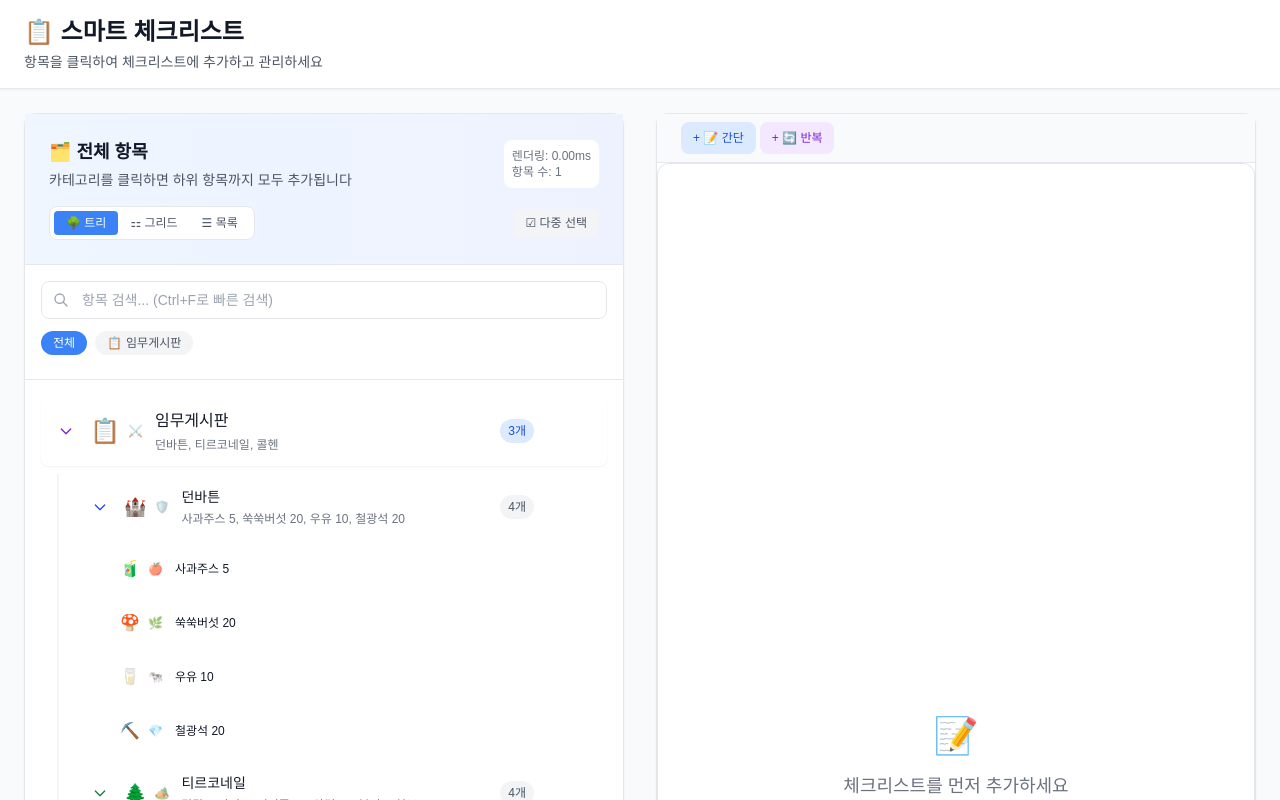
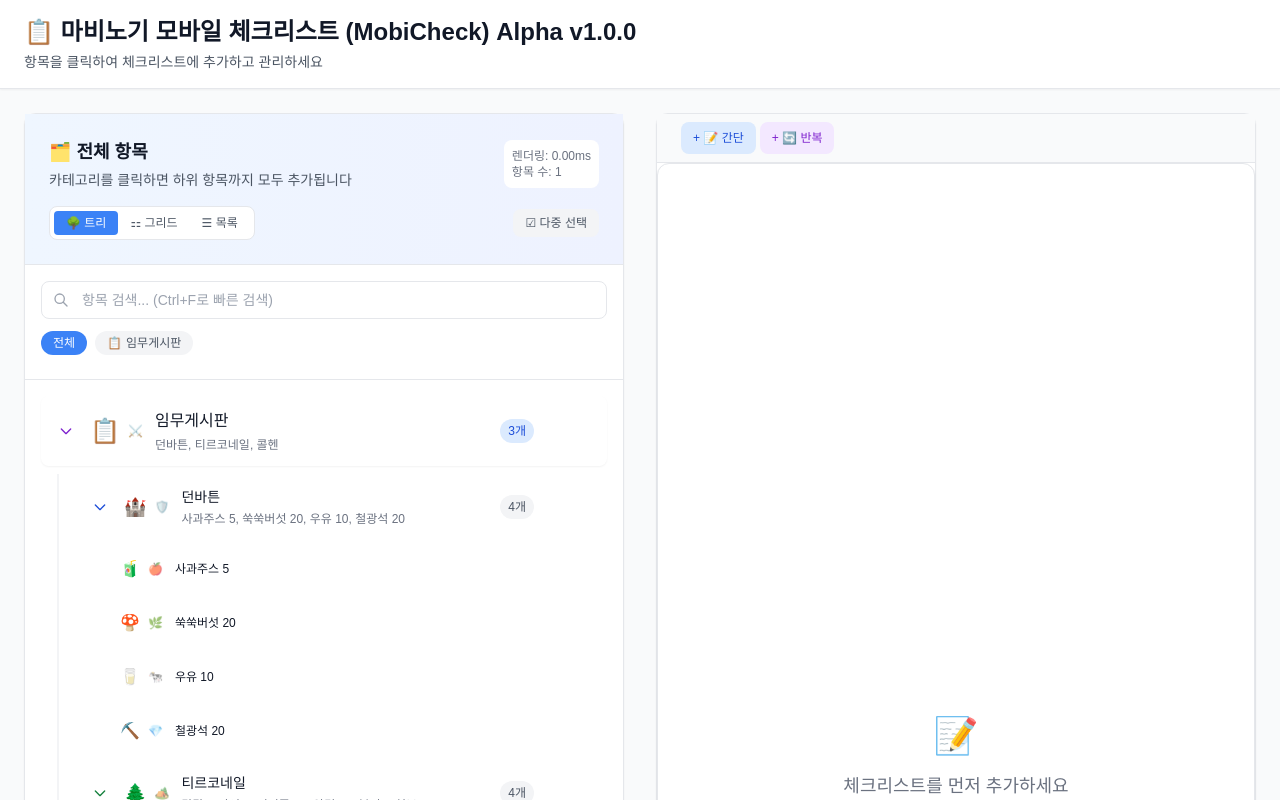
Before and after one commit to rmks1216/mobicheck, a Next.js app: page / in a window 1280 px wide. Shown: the top 800 px of the page. Built offline with nearby package versions, Linux system fonts and the light colour scheme.

Commit message:
타이틀 변경

```diff
--- a/src/app/page.js
+++ b/src/app/page.js
@@ -20,7 +20,7 @@
       {/* 헤더 */}
       <header className="bg-white shadow-sm border-b">
         <div className="max-w-7xl mx-auto px-6 py-4">
-          <h1 className="text-2xl font-bold text-gray-900">📋 스마트 체크리스트</h1>
+          <h1 className="text-2xl font-bold text-gray-900">📋 마비노기 모바일 체크리스트 (MobiCheck) Alpha v1.0.0</h1>
           <p className="text-gray-600 text-sm mt-1">항목을 클릭하여 체크리스트에 추가하고 관리하세요</p>
         </div>
       </header>
```
